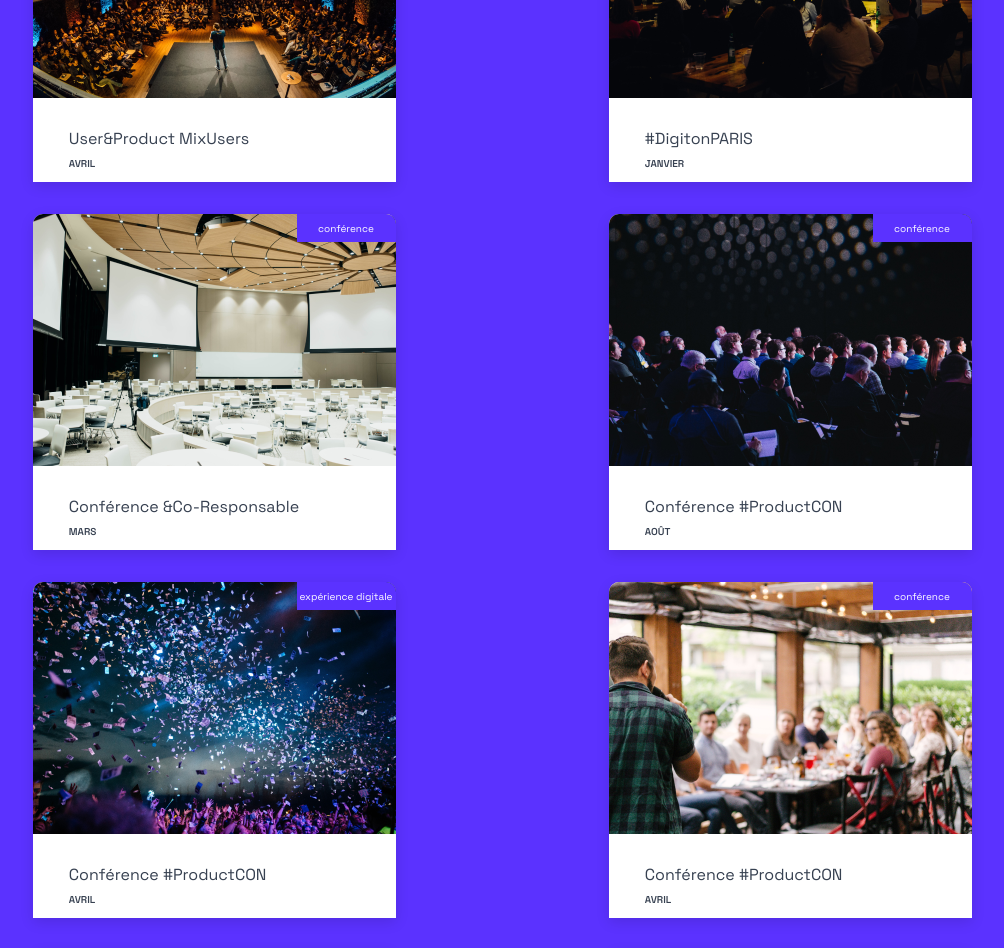
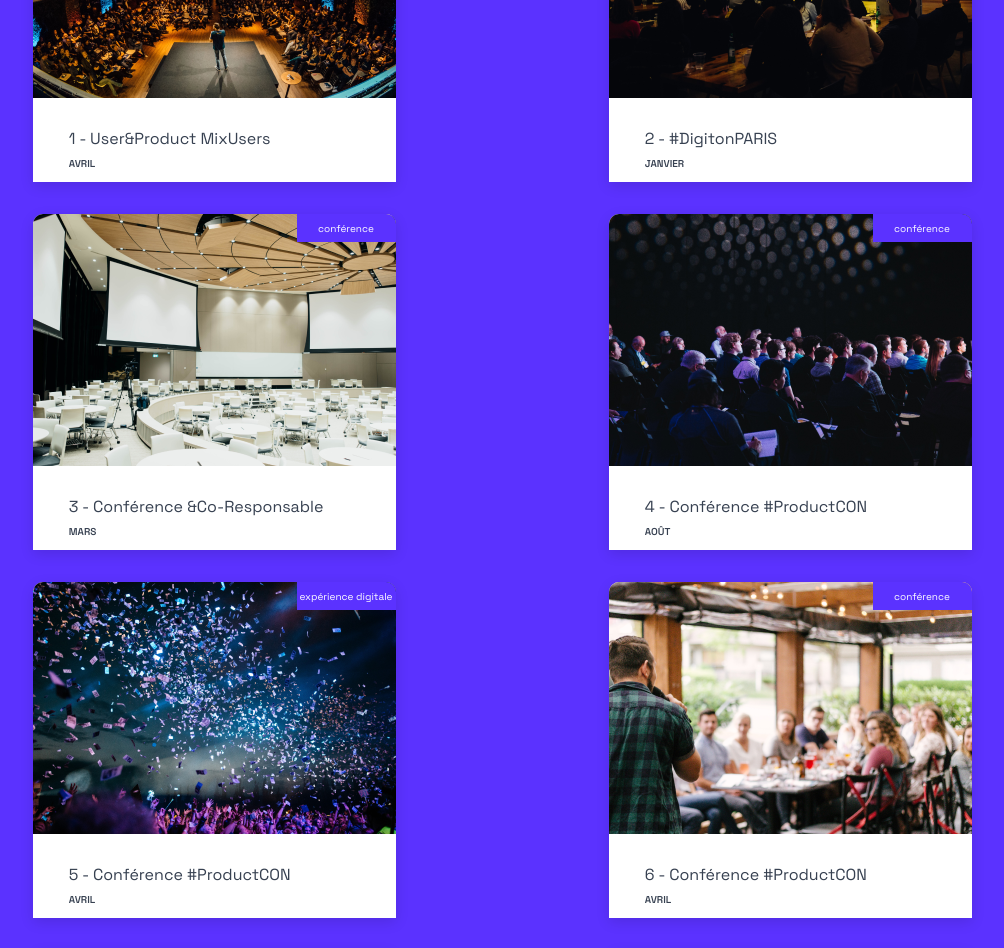
Before and after one commit to hubertocintweb/projet_10, a React (Create React App) app: page / in a window 1280 px wide. Shown: the part 2160-3108 px from the top of the page, without its empty margins (138-1142 px from the left). Built offline with nearby package versions, Linux system fonts and the light colour scheme.

Commit message:
modif_pager

```diff
--- a/public/events.json
+++ b/public/events.json
@@ -4,7 +4,7 @@
             "id": 1,
             "type": "conférence",
             "date": "2022-04-29T20:28:45.744Z",
-            "title": "User&product MixUsers",
+            "title": "1 - User&product MixUsers",
             "cover": "/images/alexandre-pellaes-6vAjp0pscX0-unsplash.png",
             "description": "Présentation des nouveaux usages UX.",
             "nb_guesses": 900,
@@ -19,7 +19,7 @@
             "id": 2,
             "type": "expérience digitale",
             "date": "2022-01-29T20:28:45.744Z",
-            "title": "#DigitonPARIS",
+            "title": "2 - #DigitonPARIS",
             "cover": "/images/charlesdeluvio-wn7dOzUh3Rs-unsplash.png",
             "description": "Présentation des outils analytics aux professionnels du secteur ",
             "nb_guesses": 1300,
@@ -34,7 +34,7 @@
             "id": 3,
             "type": "conférence",
             "date": "2022-03-29T20:28:45.744Z",
-            "title": "Conférence &co-responsable",
+            "title": "3 - Conférence &co-responsable",
             "cover": "/images/chuttersnap-Q_KdjKxntH8-unsplash.png",
             "description": "Débats et échanges autour des collaborations eco-responsable.",
             "nb_guesses": 600,
@@ -49,7 +49,7 @@
             "id": 4,
             "type": "conférence",
             "date": "2022-08-29T20:28:45.744Z",
-            "title": "Conférence #productCON",
+            "title": "4 - Conférence #productCON",
             "cover": "/images/headway-F2KRf_QfCqw-unsplash.png",
             "description": "Présentation des outils analytics aux professionnels du secteur ",
             "nb_guesses": 1300,
@@ -65,7 +65,7 @@
             "id": 5,
             "type": "expérience digitale",
             "date": "2022-04-29T20:28:45.744Z",
-            "title": "Conférence #productCON",
+            "title": "5 - Conférence #productCON",
             "cover": "/images/pablo-heimplatz-ZODcBkEohk8-unsplash.png",
             "description": "Présentation des outils analytics aux professionnels du secteur ",
             "nb_guesses": 1300,
@@ -81,7 +81,7 @@
             "id": 6,
             "type": "conférence",
             "date": "2022-04-29T20:28:45.744Z",
-            "title": "Conférence #productCON",
+            "title": "6 - Conférence #productCON",
             "cover": "/images/priscilla-du-preez-Q7wGvnbuwj0-unsplash1.png",
             "description": "Présentation des outils analytics aux professionnels du secteur ",
             "nb_guesses": 1300,
@@ -97,7 +97,7 @@
             "id": 7,
             "type": "expérience digitale",
             "date": "2022-04-29T20:28:45.744Z",
-            "title": "Conférence #productCON",
+            "title": "7 - Conférence #productCON",
             "cover": "/images/product-school-dJICd7b_LlE-unsplash.png",
             "description": "Présentation des outils analytics aux professionnels du secteur ",
             "nb_guesses": 1300,
@@ -113,7 +113,7 @@
             "id": 8,
             "type": "conférence",
             "date": "2022-04-29T20:28:45.744Z",
-            "title": "Conférence #productCON",
+            "title": "8 - Conférence #productCON",
             "cover": "/images/product-school-nOvIa_x_tfo-unsplash.png",
             "description": "Présentation des outils analytics aux professionnels du secteur ",
             "nb_guesses": 1300,
@@ -129,7 +129,7 @@
             "id": 9,
             "type": "expérience digitale",
             "date": "2022-04-29T20:28:45.744Z",
-            "title": "Conférence #productCON",
+            "title": "9 - Conférence #productCON",
             "cover": "/images/stem-list-EVgsAbL51Rk-unsplash.png",
             "description": "Présentation des outils analytics aux professionnels du secteur ",
             "nb_guesses": 1300,
@@ -145,7 +145,7 @@
             "id": 10,
             "type": "soirée entreprise",
             "date": "2022-04-29T20:28:45.744Z",
-            "title": "User&product MixUsers",
+            "title": "10 - User&product MixUsers",
             "cover": "/images/alexandre-pellaes-6vAjp0pscX0-unsplash.png",
             "description": "Présentation des outils analytics aux professionnels du secteur",
             "nb_guesses": 1300,
@@ -161,7 +161,7 @@
             "id": 11,
             "type": "conférence",
             "date": "2022-01-29T20:28:45.744Z",
-            "title": "Conférence #productCON",
+            "title": "11 - Conférence #productCON",
             "cover": "/images/charlesdeluvio-wn7dOzUh3Rs-unsplash.png",
             "description": "Présentation des outils analytics aux professionnels du secteur ",
             "nb_guesses": 1300,
@@ -177,7 +177,7 @@
             "id": 12,
             "type": "soirée entreprise",
             "date": "2022-03-29T20:28:45.744Z",
-            "title": "Mega Event",
+            "title": "12 - Mega Event",
             "cover": "/images/chuttersnap-Q_KdjKxntH8-unsplash.png",
             "description": "Présentation des outils analytics aux professionnels du secteur ",
             "nb_guesses": 1300,
@@ -193,7 +193,7 @@
             "id": 13,
             "type": "conférence",
             "date": "2022-08-29T20:28:45.744Z",
-            "title": "Conférence #productCON",
+            "title": "13 - Conférence #productCON",
             "cover": "/images/headway-F2KRf_QfCqw-unsplash.png",
             "description": "Présentation des outils analytics aux professionnels du secteur ",
             "nb_guesses": 1300,
@@ -209,7 +209,7 @@
             "id": 14,
             "type": "conférence",
             "date": "2022-04-29T20:28:45.744Z",
-            "title": "Conférence #productCON",
+            "title": "14 - Conférence #productCON",
             "cover": "/images/pablo-heimplatz-ZODcBkEohk8-unsplash.png",
             "description": "Présentation des outils analytics aux professionnels du secteur ",
             "nb_guesses": 1300,
@@ -225,7 +225,7 @@
             "id": 15,
             "type": "soirée entreprise",
             "date": "2022-04-29T20:28:45.744Z",
-            "title": "Conférence #productCON",
+            "title": "15 - Conférence #productCON",
             "cover": "/images/priscilla-du-preez-Q7wGvnbuwj0-unsplash1.png",
             "description": "Présentation des outils analytics aux professionnels du secteur ",
             "nb_guesses": 1300,
@@ -241,7 +241,7 @@
             "id": 16,
             "type": "conférence",
             "date": "2022-04-29T20:28:45.744Z",
-            "title": "Conférence #productCON",
+            "title": "16 - Conférence #productCON",
             "cover": "/images/product-school-dJICd7b_LlE-unsplash.png",
             "description": "Présentation des outils analytics aux professionnels du secteur ",
             "nb_guesses": 1300,
@@ -257,7 +257,7 @@
             "id": 17,
             "type": "conférence",
             "date": "2022-04-29T20:28:45.744Z",
-            "title": "Conférence #productCON",
+            "title": "17 - Conférence #productCON",
             "cover": "/images/product-school-nOvIa_x_tfo-unsplash.png",
             "description": "Présentation des outils analytics aux professionnels du secteur ",
             "nb_guesses": 1300,
@@ -273,7 +273,7 @@
             "id": 18,
             "type": "soirée entreprise",
             "date": "2022-04-29T20:28:45.744Z",
-            "title": "Conférence #productCON",
+            "title": "18 - Conférence #productCON",
             "cover": "/images/stem-list-EVgsAbL51Rk-unsplash.png",
             "description": "Présentation des outils analytics aux professionnels du secteur ",
             "nb_guesses": 1300,
--- a/src/containers/Events/index.js
+++ b/src/containers/Events/index.js
@@ -23,11 +23,11 @@ const EventList = () => {
   const pager = (index) => {
     let res = false;
     if (currentPage === 1) {
-      res = currentPage + index <= currentPage * PER_PAGE;
+      res = currentPage + index <= currentPage * PER_PAGE ;
     } else {
       res =
-        currentPage + index <= currentPage * PER_PAGE &&
-        currentPage + index > (currentPage - 1) * PER_PAGE;
+        (index + 1) <= currentPage * PER_PAGE &&
+        (index + 1) > (currentPage - 1) * PER_PAGE;
     }
     return res;
   };
```
